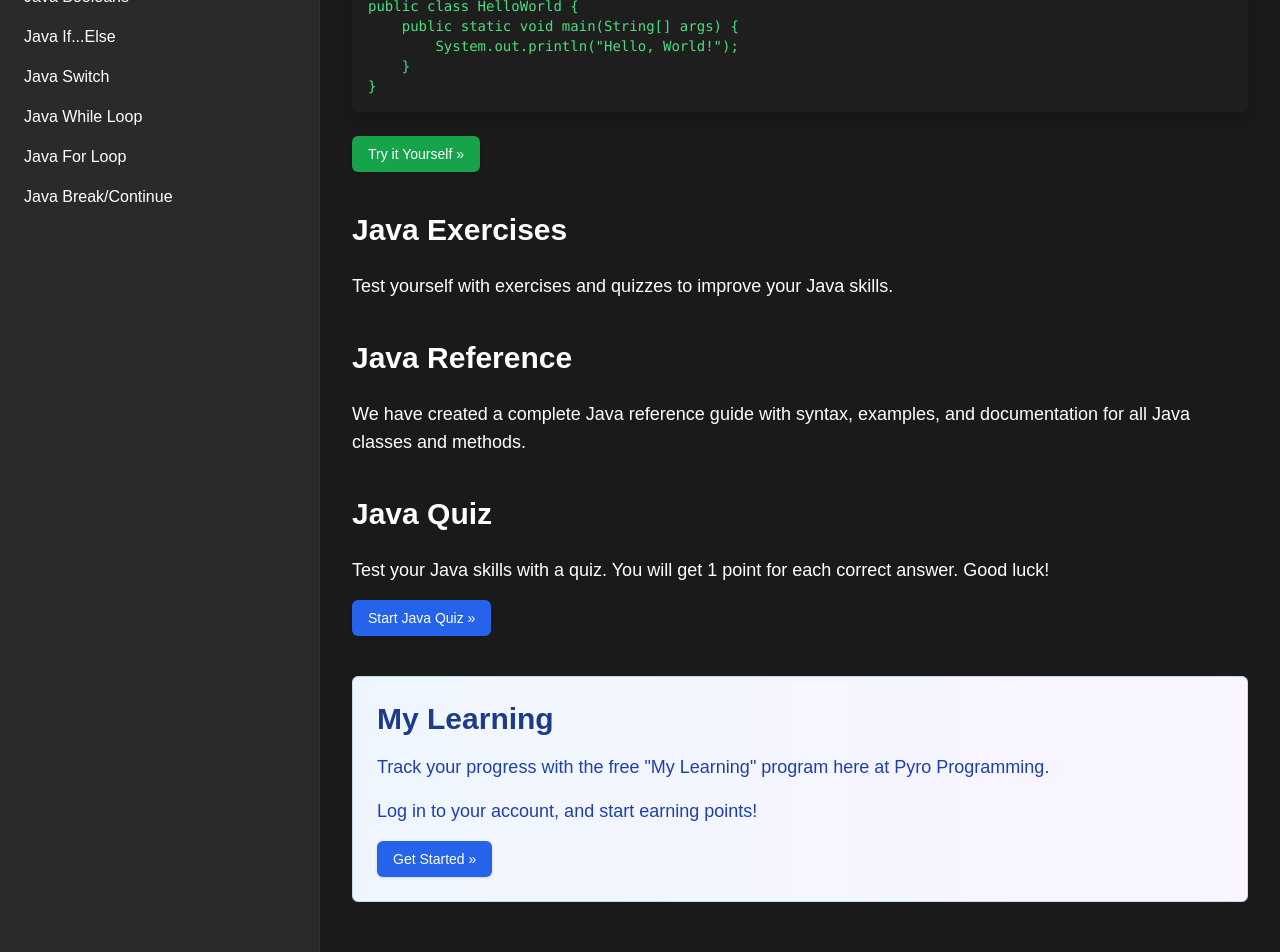
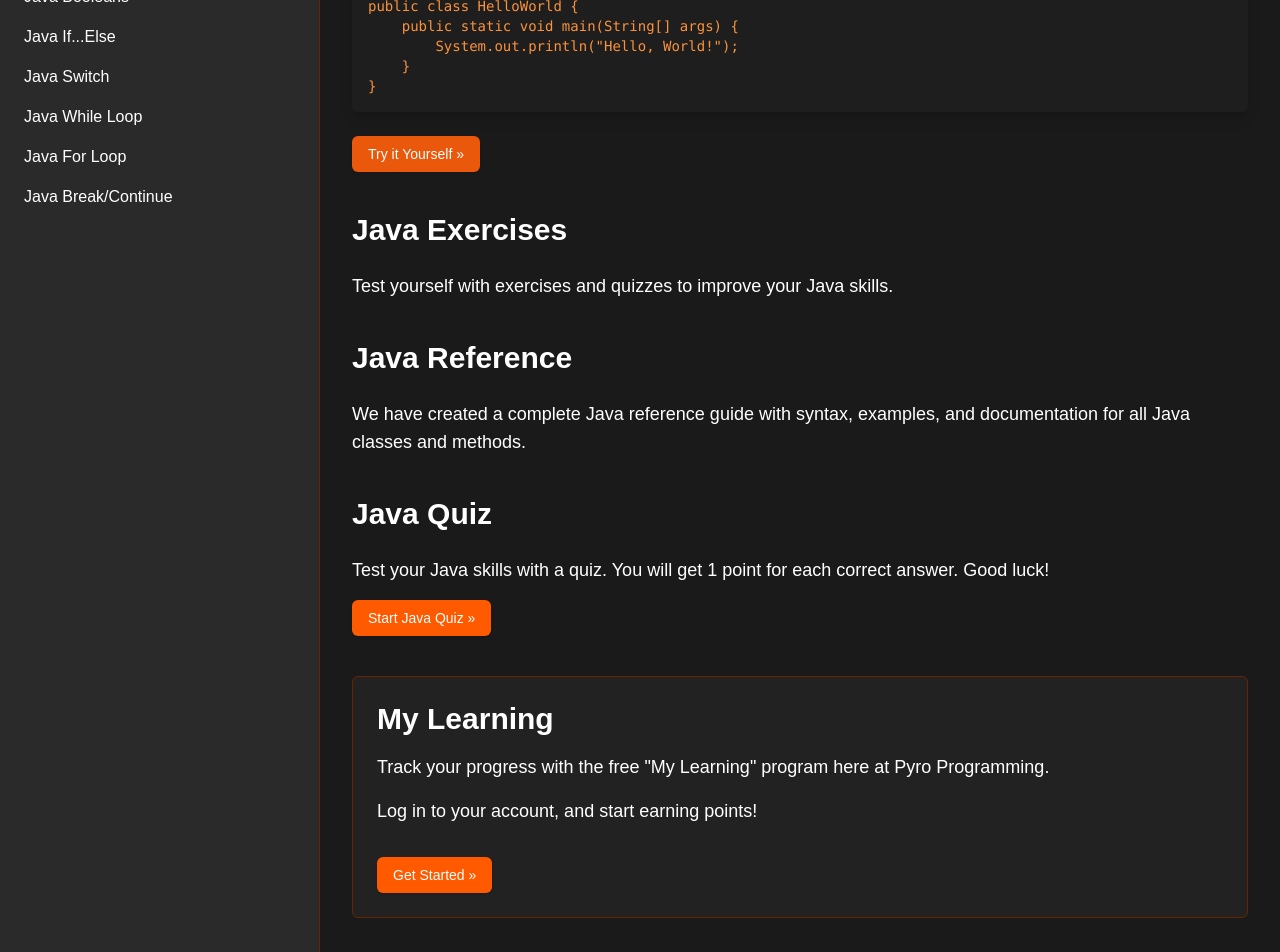
Before and after one commit to 321EZ123/PyroProgramming, a Next.js app: page /tutorials/java in a window 1280 px wide. Shown: the part 700-1652 px from the top of the page. Built offline with nearby package versions, Linux system fonts and the light colour scheme.

Commit message:
more stuff

```diff
--- a/src/app/tutorials/java/page.tsx
+++ b/src/app/tutorials/java/page.tsx
@@ -30,7 +30,7 @@ export default function JavaTutorialHome() {
             <span className="text-gray-300 text-sm">Example</span>
           </div>
           <div className="p-4">
-            <pre className="text-green-400 font-mono text-sm">
+            <pre className="text-orange-400 font-mono text-sm">
               <code>{`public class HelloWorld {
     public static void main(String[] args) {
         System.out.println("Hello, World!");
@@ -39,7 +39,7 @@ export default function JavaTutorialHome() {
             </pre>
           </div>
         </div>
-        <Button className="bg-green-600 hover:bg-green-700 text-white">
+        <Button className="bg-orange-600 hover:bg-orange-700 text-white">
           Try it Yourself »
         </Button>
       </div>
@@ -63,20 +63,20 @@ export default function JavaTutorialHome() {
         <p className="text-lg mb-4">
           Test your Java skills with a quiz. You will get 1 point for each correct answer. Good luck!
         </p>
-        <Button className="bg-blue-600 hover:bg-blue-700 text-white">
+        <Button className="bg-primary hover:bg-primary/90 text-white">
           Start Java Quiz »
         </Button>
       </div>
 
-      <div className="mb-10 bg-gradient-to-r from-blue-50 to-purple-50 border border-blue-200 p-6 rounded-md">
-        <h2 className="text-3xl font-bold mb-4 text-blue-900">My Learning</h2>
-        <p className="text-lg mb-4 text-blue-800">
+      <div className="mb-8 bg-card/50 border border-fire-darker p-6 rounded-md">
+        <h2 className="text-3xl font-bold mb-4">My Learning</h2>
+        <p className="text-lg mb-4">
           Track your progress with the free "My Learning" program here at Pyro Programming.
         </p>
-        <p className="text-lg mb-4 text-blue-800">
+        <p className="text-lg mb-4">
           Log in to your account, and start earning points!
         </p>
-        <Button className="bg-blue-600 hover:bg-blue-700 text-white">
+        <Button className="bg-primary hover:bg-primary/90 text-white mt-4">
           Get Started »
         </Button>
       </div>
```
